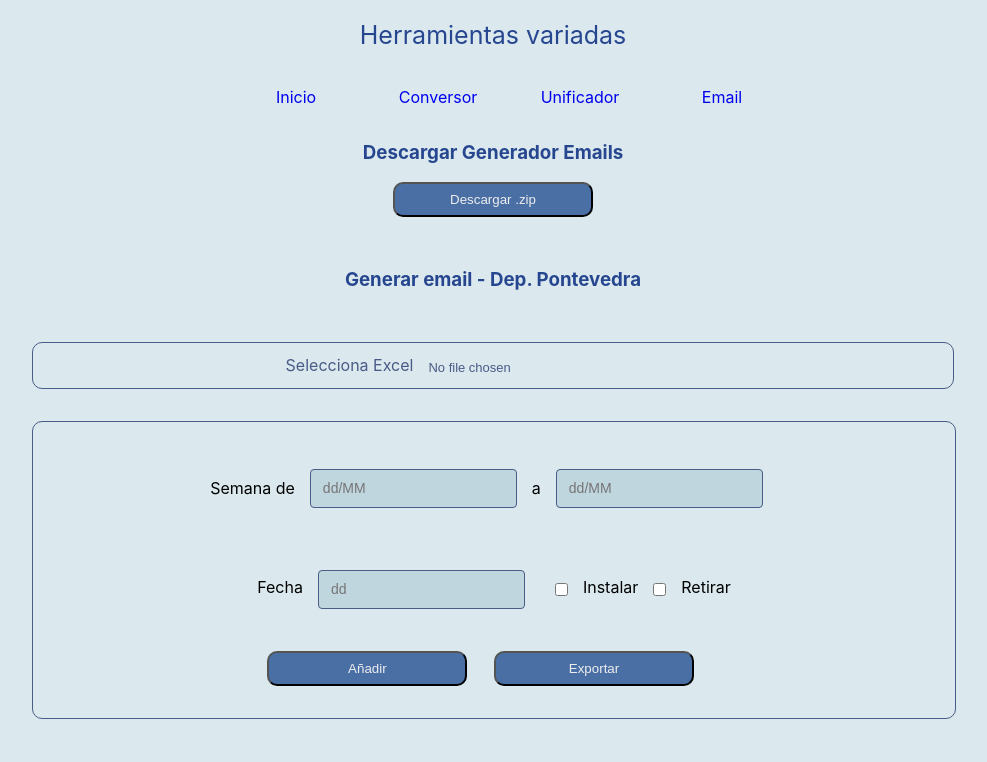
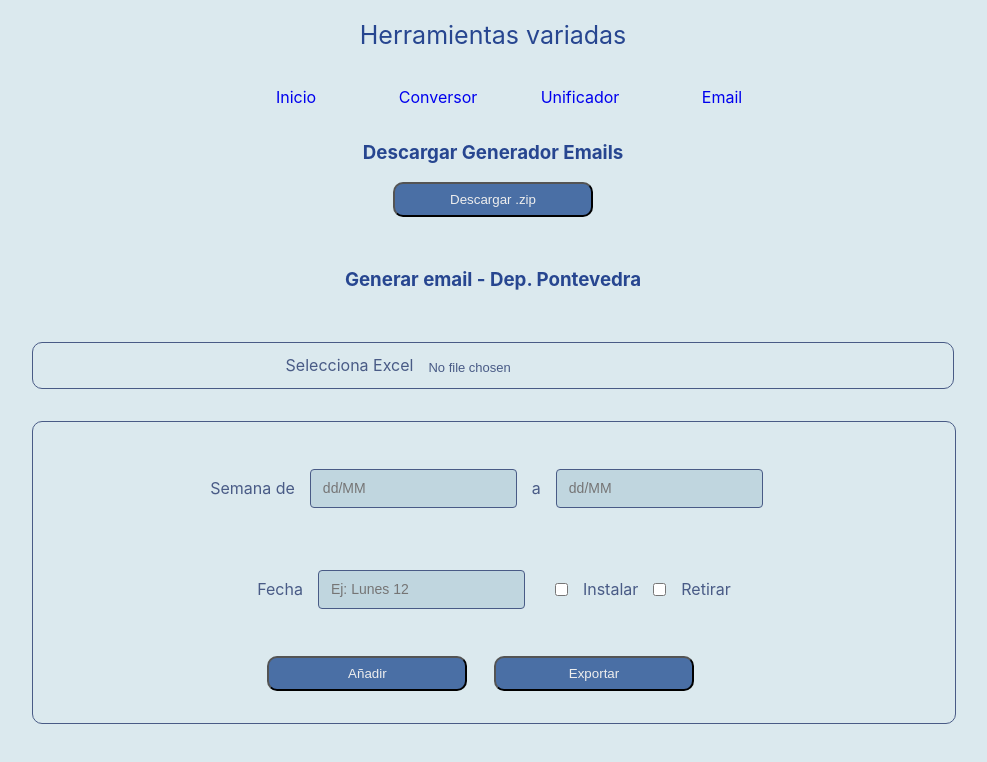
Before and after one commit to antoniovilaAntea/herramientas-varias, a React (Create React App) app: page /email in a window 1280 px wide. Shown: the top 762 px of the page, without its empty margins (147-1134 px from the left). Built offline with nearby package versions, Linux system fonts and the light colour scheme.

Commit message:
style: update style and update placeholder

```diff
--- a/src/Components/EmailGenerator.tsx
+++ b/src/Components/EmailGenerator.tsx
@@ -112,7 +112,7 @@ function EmailGenerator() {
           <label>Fecha</label>
           <input
             type="text"
-            placeholder="dd"
+            placeholder="Ej: Lunes 12"
             value={fecha}
             onChange={(e) => setFecha(e.target.value!)}
           />
--- a/src/Components/emailGenerator.css
+++ b/src/Components/emailGenerator.css
@@ -99,6 +99,9 @@ input[type="file"] {
   input {
     margin: 15px;
   }
+  label {
+    color: #495b86;
+  }
 }
 .fecha {
   margin-bottom: 2em;
@@ -108,7 +111,7 @@ input[type="file"] {
   input {
     width: 48%;
     padding: 8px 12px;
-    margin-bottom: 10px;
+    margin-bottom: 15px;
     border: 1px solid #495b86;
     border-radius: 4px;
     font-size: 14px;
```
